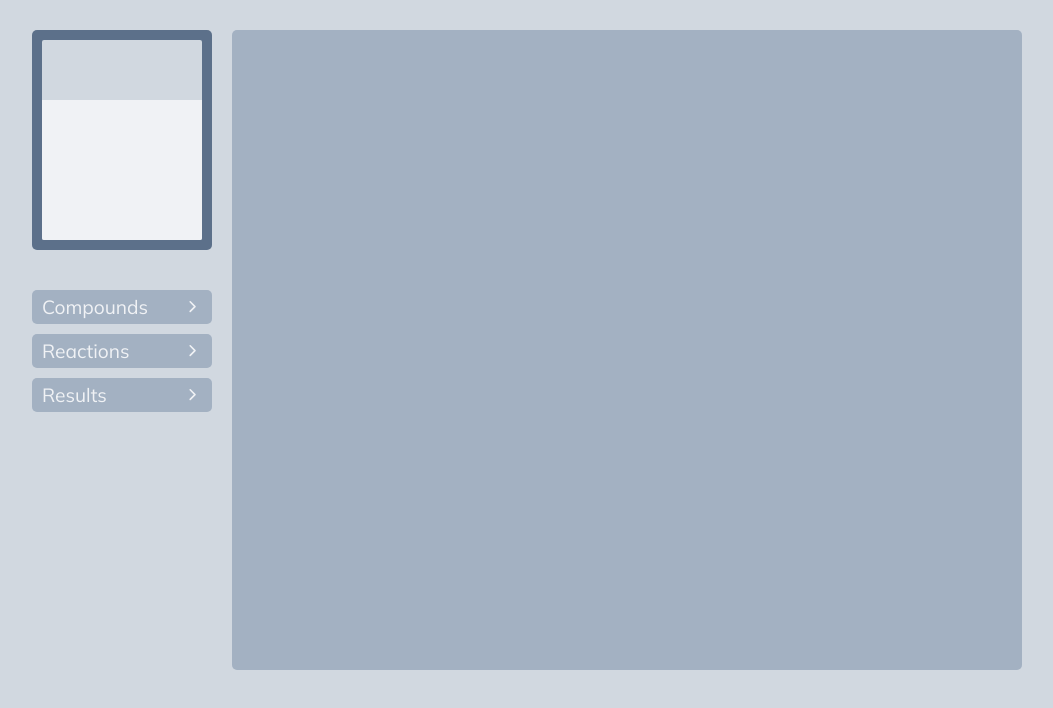
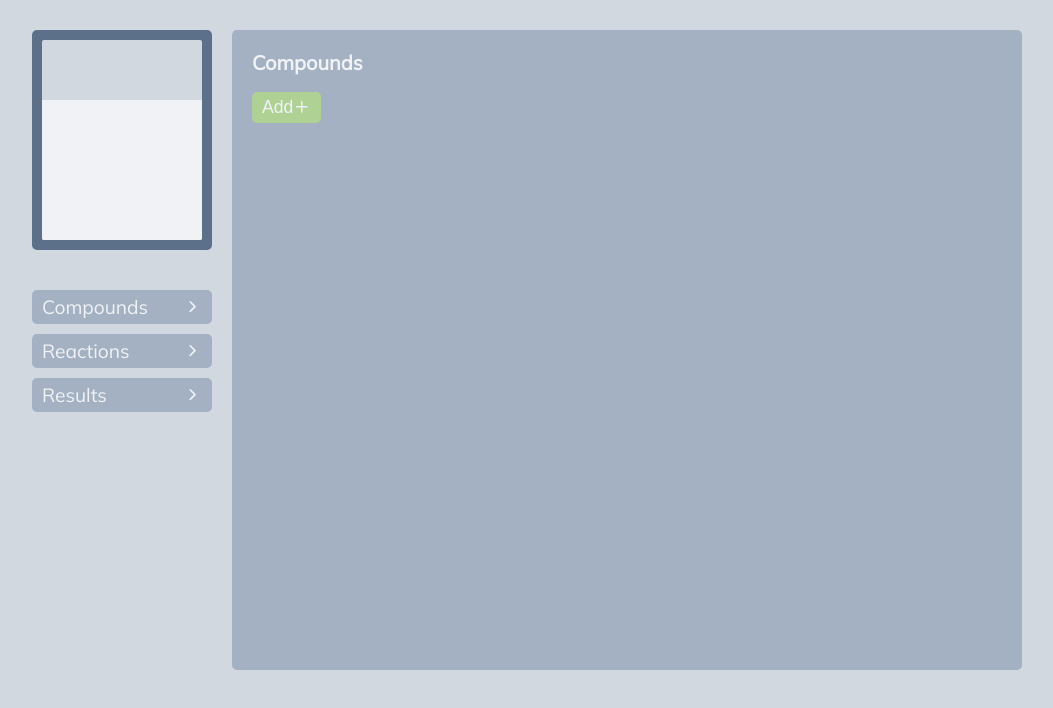
Before and after one commit to frankmangone/batch-simulator, a React (Create React App) app: page / in a window 1280 px wide. Shown: the top 708 px of the page, without its empty margins (113-1166 px from the left). Built offline with nearby package versions, Linux system fonts and the light colour scheme.

Commit message:
Added / route

```diff
--- a/src/App.tsx
+++ b/src/App.tsx
@@ -19,6 +19,7 @@ const App = () => {
         <GlobalStyles />
         <MainLayout>
           <Switch>
+            <Route path="/" exact component={CompoundsPage} />
             <Route path="/compounds" component={CompoundsPage} />
             <Route path="/reactions" component={ReactionsPage} />
             <Route path="/results" component={ResultsPage} />
```
